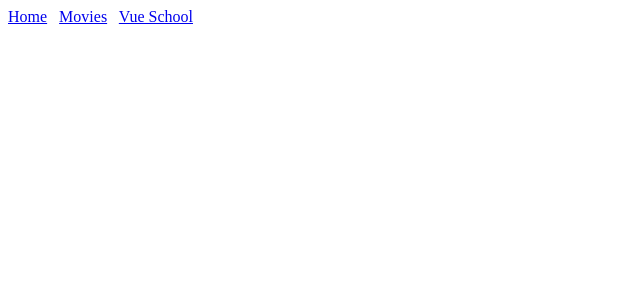
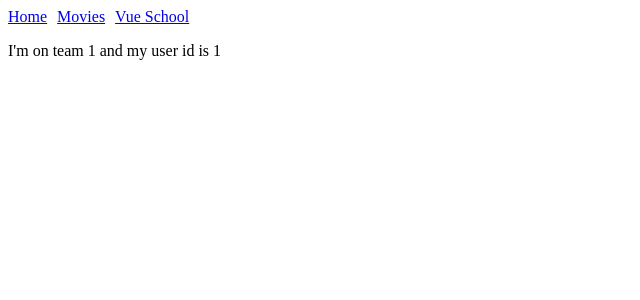
Before and after one commit to MadhushaPrasad/Nuxt.js-3-Fundamentals, a Nuxt app: page /teams/1/users/1 in a window 1280 px wide. Shown: the top 300 px of the page, without its empty margins (0-640 px from the left). Built offline with nearby package versions, Linux system fonts and the light colour scheme.

Commit message:
Dynamic Route Params

```diff
--- a/app.vue
+++ b/app.vue
@@ -1,8 +1,10 @@
 <template>
   <div>
-    <nav>
-      <NuxtLink to="/">Home</NuxtLink> &nbsp;
-      <NuxtLink to="/movies">Movies</NuxtLink> &nbsp;
+    <nav style="display: flex; gap: 10px;">
+      <!--
+      -->
+      <NuxtLink to="/">Home</NuxtLink>
+      <NuxtLink to="/movies">Movies</NuxtLink>
       <NuxtLink to="https://vueschool.io">Vue School</NuxtLink>
     </nav>
     <NuxtPage/>
--- /dev/null
+++ b/pages/movies/[id].vue
@@ -0,0 +1,5 @@
+<template>
+  <div>
+    <h1>{{ $route.params.id }}</h1>
+  </div>
+</template>
--- /dev/null
+++ b/pages/teams/[teamSlug]/users/[userId].vue
@@ -0,0 +1,15 @@
+<template>
+  <div>
+    <p>I'm on team {{ $route.params.teamSlug }} and my user id is {{ $route.params.userId }}</p>
+  </div>
+</template>
+
+<script>
+export default {
+  name: "[id]"
+}
+</script>
+
+<style scoped>
+
+</style>
```
